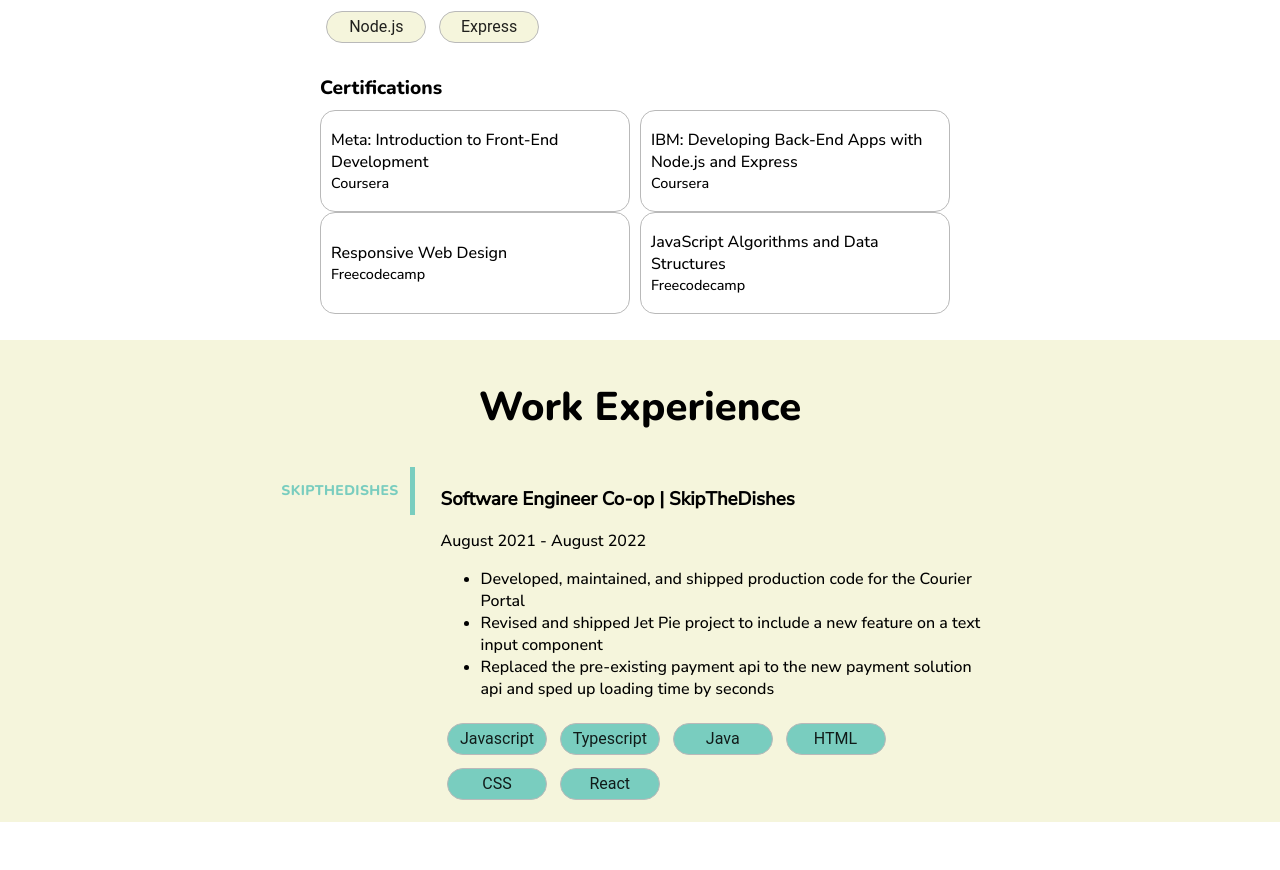
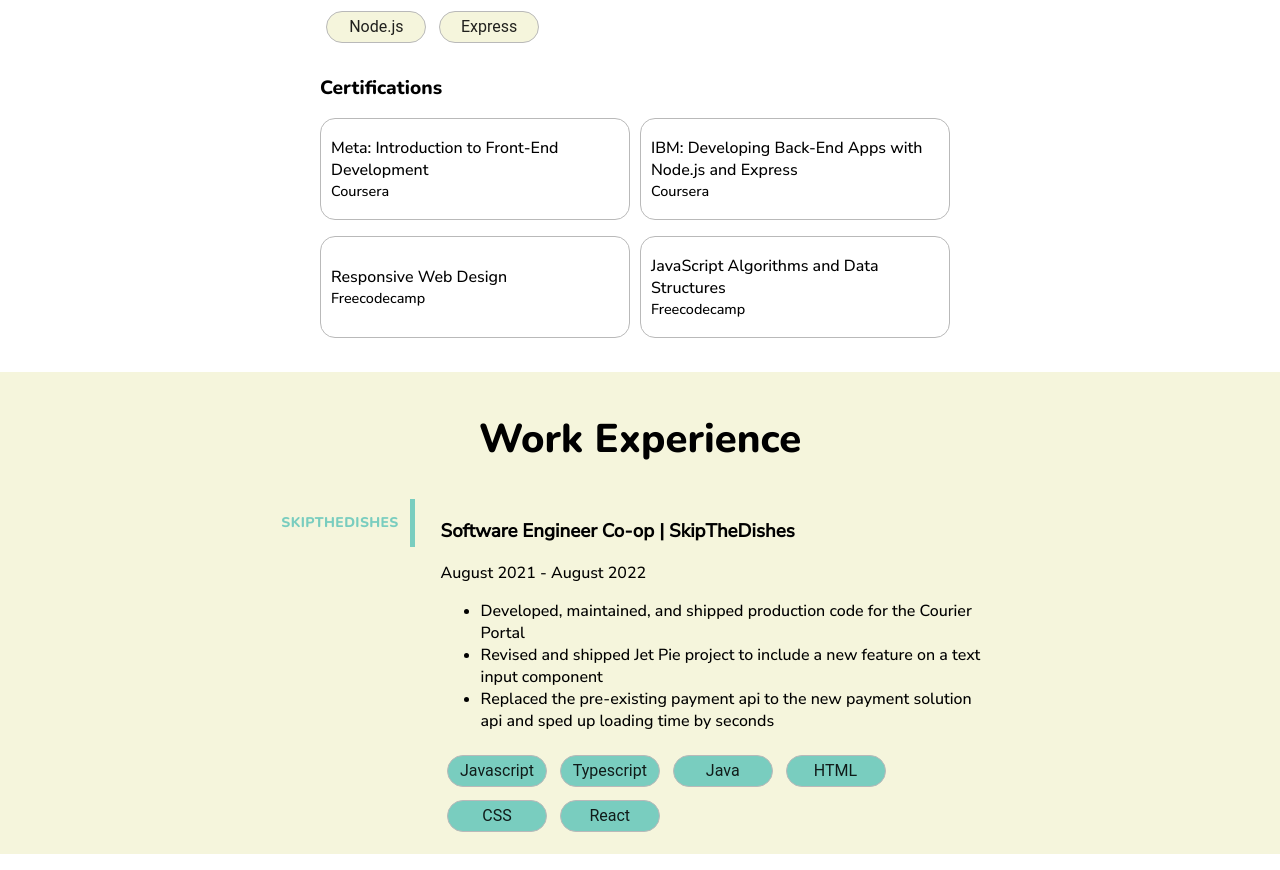
Before and after one commit to EddieSKim/Portfolio, a React (Create React App) app in the folder portfolio/: page / in a window 1280 px wide. Shown: the part 1575-2445 px from the top of the page. Built offline with nearby package versions, Linux system fonts and the light colour scheme.

Commit message:
adding margin to certification component

```diff
--- a/portfolio/src/components/about/certification.module.css
+++ b/portfolio/src/components/about/certification.module.css
@@ -10,6 +10,8 @@
     flex-basis: auto;
     padding: 10px;
     min-height: 80px;
+    margin-top: 8px;
+    margin-bottom: 8px;
 }
 
 .certName {
```
